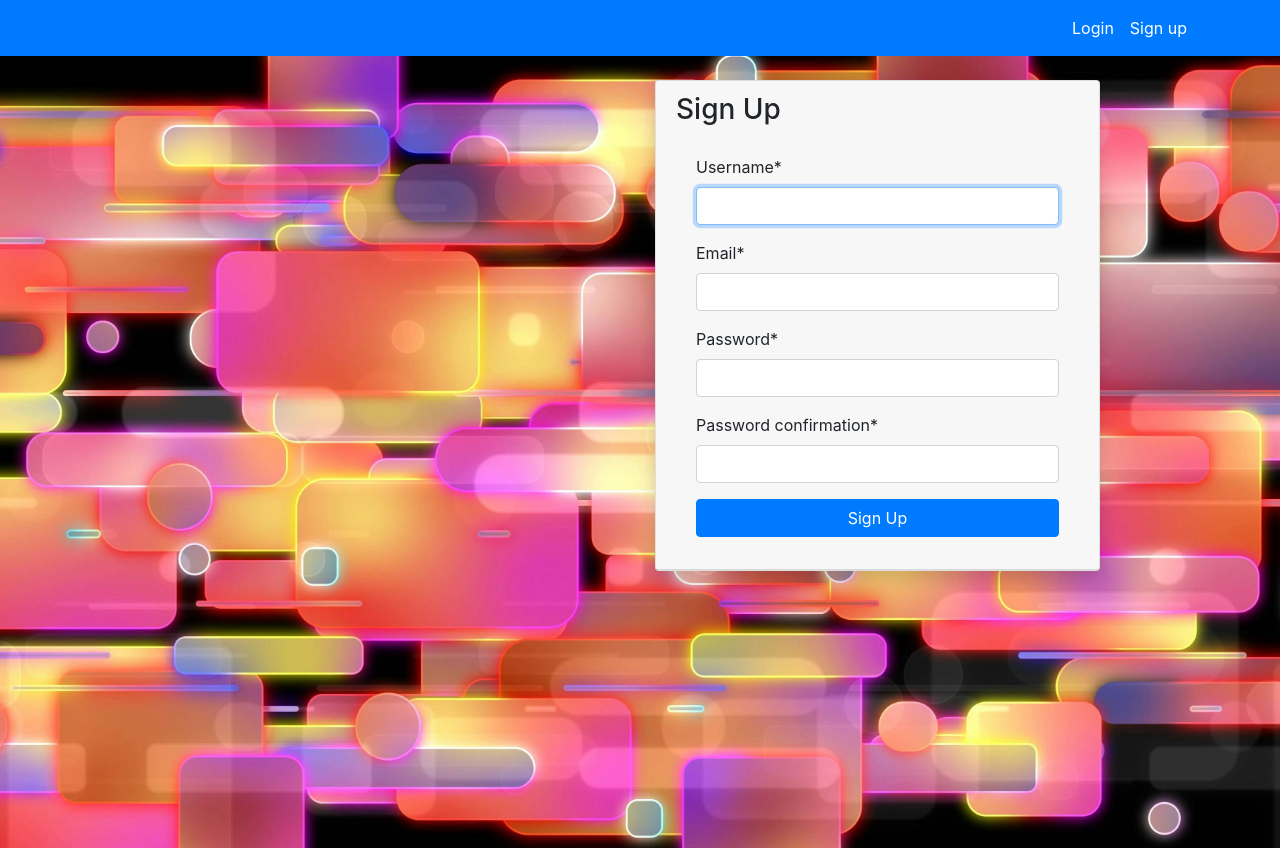
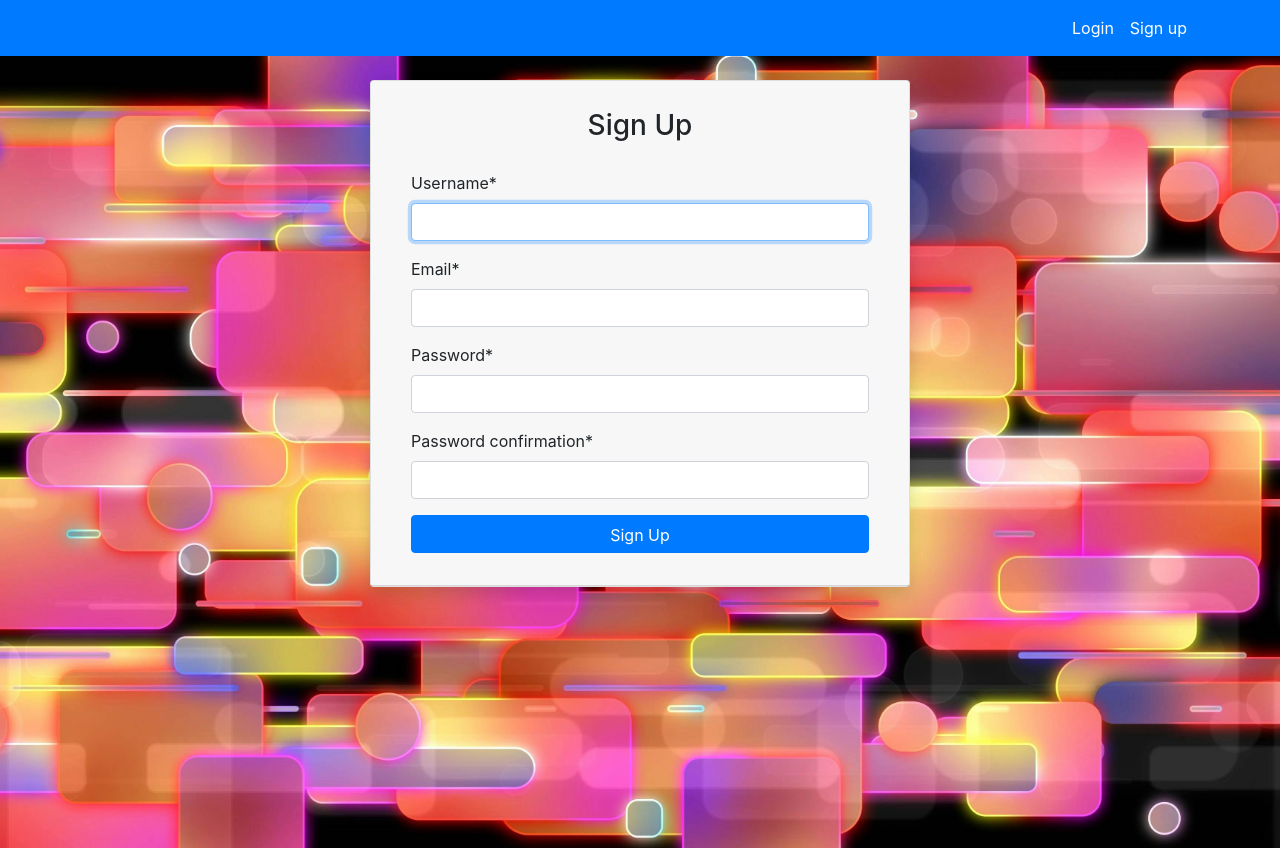
Before and after one commit to PlusNguyn/django-tiny-app, a Django app: page /signup/ in a window 1280 px wide. Run offline with Django 5.2, Linux system fonts and the light colour scheme; some libraries are stand-ins or nearby versions.

Commit message:
edit some UI

```diff
--- a/blogapp/static/style.css
+++ b/blogapp/static/style.css
@@ -4,3 +4,22 @@
     background-position: center;
     height: 100vh;
 }
+.btn {
+    padding: .45rem 1.5rem .35rem;
+  }
+
+  .gradient-custom {
+    /* fallback for old browsers */
+    background: #c471f5;
+
+    /* Chrome 10-25, Safari 5.1-6 */
+    background: -webkit-linear-gradient(to right, rgba(196, 113, 245, 1), rgba(250, 113, 205, 1));
+
+    /* W3C, IE 10+/ Edge, Firefox 16+, Chrome 26+, Opera 12+, Safari 7+ */
+    background: linear-gradient(to right, rgba(196, 113, 245, 1), rgba(250, 113, 205, 1))
+  }
+
+  .btn-outline-light {
+    --mdb-btn-hover-bg: transparent;
+    --mdb-btn-active-bg: transparent;
+  }
--- a/blogapp/templates/users/login.html
+++ b/blogapp/templates/users/login.html
@@ -7,11 +7,11 @@
 <div class="cover">
     <div class="container">
         <div class="row mt-5 pt-3">
-            <div class="col-md-5 offset-md-6">
+            <div class="col-md-6 offset-md-3">
                 <div class="card my-3 shadow">
                     <div class="card-header">
                     <div class="card-body">
-                        <h3>Sign in</h3>
+                        <h3 class="text-center">Sign in</h3>
                         <hr>
 
                         <!-- Hiển thị lỗi nếu có -->
--- a/blogapp/templates/users/sign_up.html
+++ b/blogapp/templates/users/sign_up.html
@@ -5,10 +5,10 @@
 <div class="cover">
         <div class="container">
         <div class="row mt-5 pt-3">
-            <div class="col-md-5 offset-md-6">
+            <div class="col-md-6 offset-md-3">
                 <div class="card my-3 shadow">
                     <div class="card-header">
-                        <h3>Sign Up</h3>
+                        <h3 class="text-center mt-3">Sign Up</h3>
                     <div class="card-body">
                         <form method="POST">
                             {% csrf_token %}
```
